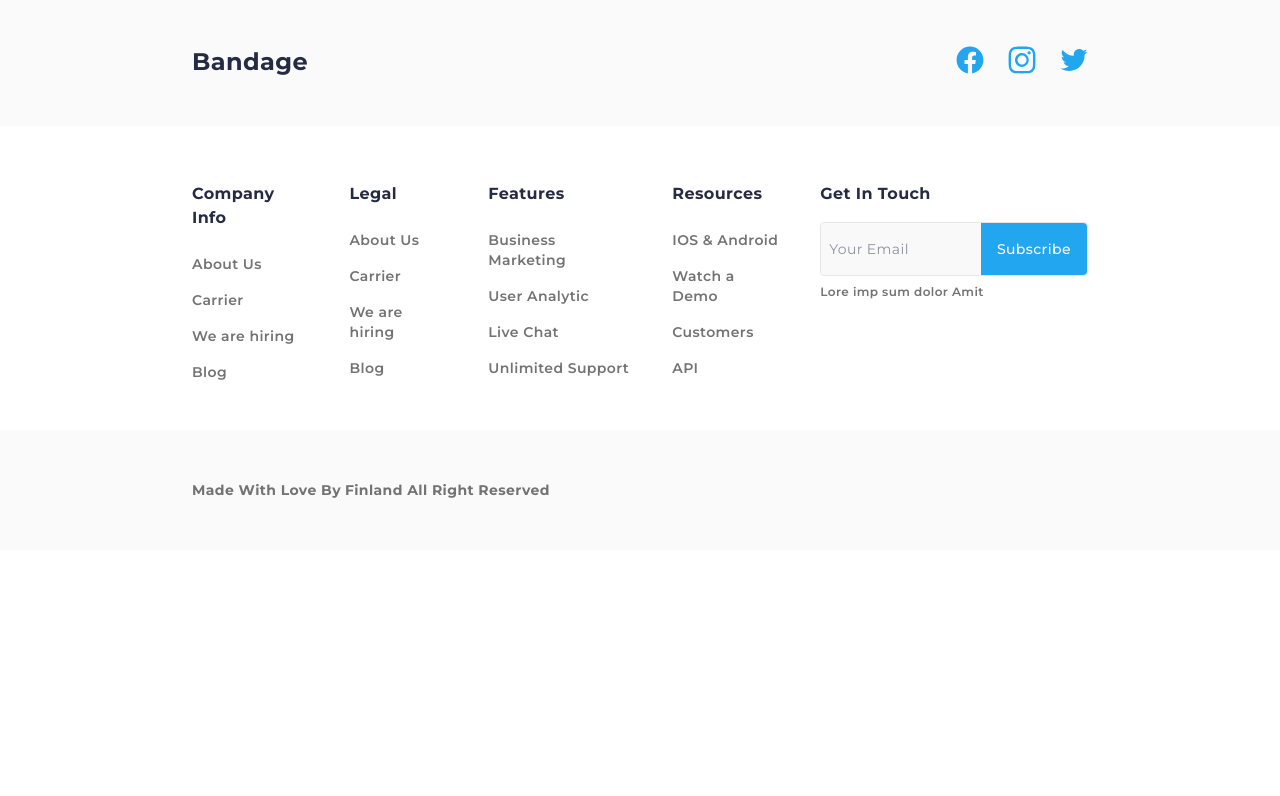
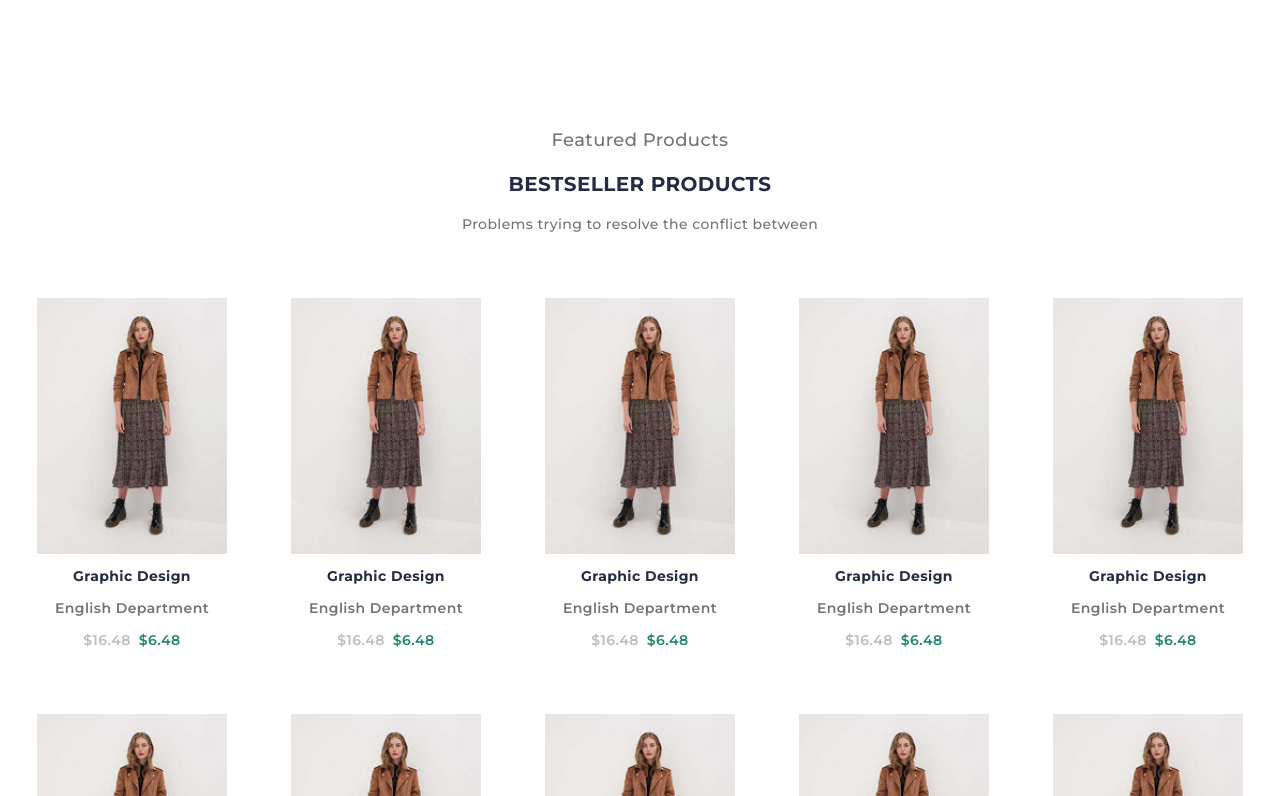
Before and after one commit to brrkrmn/e-commerce, a React app: page / in a window 1280 px wide. Shown: the part 1244-2040 px from the top of the page. Before the commit the page ends 1794 px from the top, so only its background shows below. Built offline with nearby package versions, Linux system fonts and the light colour scheme; the HTML template or start-up script is replaced by a standard one.

Commit message:
create products section

```diff
--- a/src/components/ProductCard/ProductCard.tsx
+++ b/src/components/ProductCard/ProductCard.tsx
@@ -1,5 +1,34 @@
-const ProductCard = () => {
-  return <div>Product card</div>
-}
+import { Link } from "react-router";
+
+const ProductCard = ({
+  product,
+}: {
+  product: {
+    src: string;
+    title: string;
+    description: string;
+    price: string;
+    salePrice: string;
+    address: string;
+  };
+}) => {
+  return (
+    <Link
+      to={product.address}
+      className="w-[255px] md:w-[190px] flex flex-col items-center justify-start gap-3"
+    >
+      <img
+        src={product.src}
+        className="bg-gray w-full flex items-center justify-center h-80 md:h-64 object-cover"
+      />
+      <h5 className="text-dark-blue text-sm font-bold">{product.title}</h5>
+      <p className="text-gray text-sm font-semibold">{product.description}</p>
+      <div className="flex items-center justify-center gap-2 font-semibold text-sm">
+        <p className="text-gray-2">{product.price}</p>
+        <p className="text-green">{product.salePrice}</p>
+      </div>
+    </Link>
+  );
+};
 
 export default ProductCard;
--- a/src/index.css
+++ b/src/index.css
@@ -7,10 +7,12 @@
   --color-light-gray-2: #F9F9F9;
   --color-light-gray-3: #E6E6E6;
   --color-gray: #737373;
+  --color-gray-2: #BDBDBD;
   --color-blue: #23A6F0;
   --color-blue-2: #2A7CC7;
   --color-blue-opacity: #2D8BC0BF;
   --color-dark-blue: #252B42;
+  --color-green: #23856D;
 
   --font-montserrat: 'Montserrat', sans-serif;
 }
--- a/src/pages/HomePage/HomePage.tsx
+++ b/src/pages/HomePage/HomePage.tsx
@@ -1,6 +1,7 @@
 import Clients from "../../components/Clients/Clients";
 import Category from "./components/Category/Category";
 import Hero from "./components/Hero/Hero";
+import Products from "./components/Products/Products";
 
 const HomePage = () => {
   return (
@@ -8,6 +9,7 @@ const HomePage = () => {
       <Hero />
       <Clients />
       <Category />
+      <Products />
     </div>
   );
 };
--- /dev/null
+++ b/src/pages/HomePage/components/Products/Products.tsx
@@ -0,0 +1,45 @@
+import { useEffect, useState } from "react";
+import { Link } from "react-router";
+import ProductCard from "../../../../components/ProductCard/ProductCard";
+import { products } from "./constants";
+
+const useIsMdUp = () => {
+  const [isMdUp, setIsMdUp] = useState(() => window.innerWidth >= 768);
+
+  useEffect(() => {
+    const handler = () => setIsMdUp(window.innerWidth >= 768);
+    window.addEventListener("resize", handler);
+    return () => window.removeEventListener("resize", handler);
+  }, []);
+
+  return isMdUp;
+}
+
+const Products = () => {
+  const isMdUp = useIsMdUp();
+  const visibleProducts = isMdUp ? products.slice(0, 10) : products.slice(0, 8);
+
+  return (
+    <div className="flex flex-col w-full max-w-[1400px] mx-auto items-center justify-start py-32 gap-16">
+      <div className="flex flex-col items-center justify-center px-10 gap-4">
+        <h4 className="text-gray text-lg font-medium">Featured Products</h4>
+        <h3 className="text-xl font-bold text-dark-blue px-10 text-center">
+          BESTSELLER PRODUCTS
+        </h3>
+        <p className="text-gray text-sm font-medium text-center">
+          Problems trying to resolve the conflict between
+        </p>
+      </div>
+      <div className="flex flex-col items-center justify-center gap-16 md:flex-row flex-wrap">
+        {visibleProducts.map((product, index) => (
+          <ProductCard key={index} product={product} />
+        ))}
+      </div>
+      <Link to="/" className="border-1 text-blue text-sm font-semibold px-8 py-3 rounded-sm">
+        LOAD MORE PRODUCTS
+      </Link>
+    </div>
+  );
+};
+
+export default Products;
--- /dev/null
+++ b/src/pages/HomePage/components/Products/constants.ts
@@ -0,0 +1,106 @@
+export const products = [
+  {
+    src: "/src/assets/images/homepage/product-cover.png",
+    title: "Graphic Design",
+    description: "English Department",
+    price: "$16.48",
+    salePrice: "$6.48",
+    address: "/",
+  },
+  {
+    src: "/src/assets/images/homepage/product-cover.png",
+    title: "Graphic Design",
+    description: "English Department",
+    price: "$16.48",
+    salePrice: "$6.48",
+    address: "/",
+  },
+  {
+    src: "/src/assets/images/homepage/product-cover.png",
+    title: "Graphic Design",
+    description: "English Department",
+    price: "$16.48",
+    salePrice: "$6.48",
+    address: "/",
+  },
+  {
+    src: "/src/assets/images/homepage/product-cover.png",
+    title: "Graphic Design",
+    description: "English Department",
+    price: "$16.48",
+    salePrice: "$6.48",
+    address: "/",
+  },
+  {
+    src: "/src/assets/images/homepage/product-cover.png",
+    title: "Graphic Design",
+    description: "English Department",
+    price: "$16.48",
+    salePrice: "$6.48",
+    address: "/",
+  },
+  {
+    src: "/src/assets/images/homepage/product-cover.png",
+    title: "Graphic Design",
+    description: "English Department",
+    price: "$16.48",
+    salePrice: "$6.48",
+    address: "/",
+  },
+  {
+    src: "/src/assets/images/homepage/product-cover.png",
+    title: "Graphic Design",
+    description: "English Department",
+    price: "$16.48",
+    salePrice: "$6.48",
+    address: "/",
+  },
+  {
+    src: "/src/assets/images/homepage/product-cover.png",
+    title: "Graphic Design",
+    description: "English Department",
+    price: "$16.48",
+    salePrice: "$6.48",
+    address: "/",
+  },
+  {
+    src: "/src/assets/images/homepage/product-cover.png",
+    title: "Graphic Design",
+    description: "English Department",
+    price: "$16.48",
+    salePrice: "$6.48",
+    address: "/",
+  },
+  {
+    src: "/src/assets/images/homepage/product-cover.png",
+    title: "Graphic Design",
+    description: "English Department",
+    price: "$16.48",
+    salePrice: "$6.48",
+    address: "/",
+  },
+  {
+    src: "/src/assets/images/homepage/product-cover.png",
+    title: "Graphic Design",
+    description: "English Department",
+    price: "$16.48",
+    salePrice: "$6.48",
+    address: "/",
+  },
+  {
+    src: "/src/assets/images/homepage/product-cover.png",
+    title: "Graphic Design",
+    description: "English Department",
+    price: "$16.48",
+    salePrice: "$6.48",
+    address: "/",
+  },
+  {
+    src: "/src/assets/images/homepage/product-cover.png",
+    title: "Graphic Design",
+    description: "English Department",
+    price: "$16.48",
+    salePrice: "$6.48",
+    address: "/",
+  },
+];
--- /dev/null
+++ b/src/pages/HomePage/components/Products/index.ts
@@ -0,0 +1 @@
+export * from "./Products";
```
Also changed, not shown: src/assets/images/homepage/product-cover.png (added).
